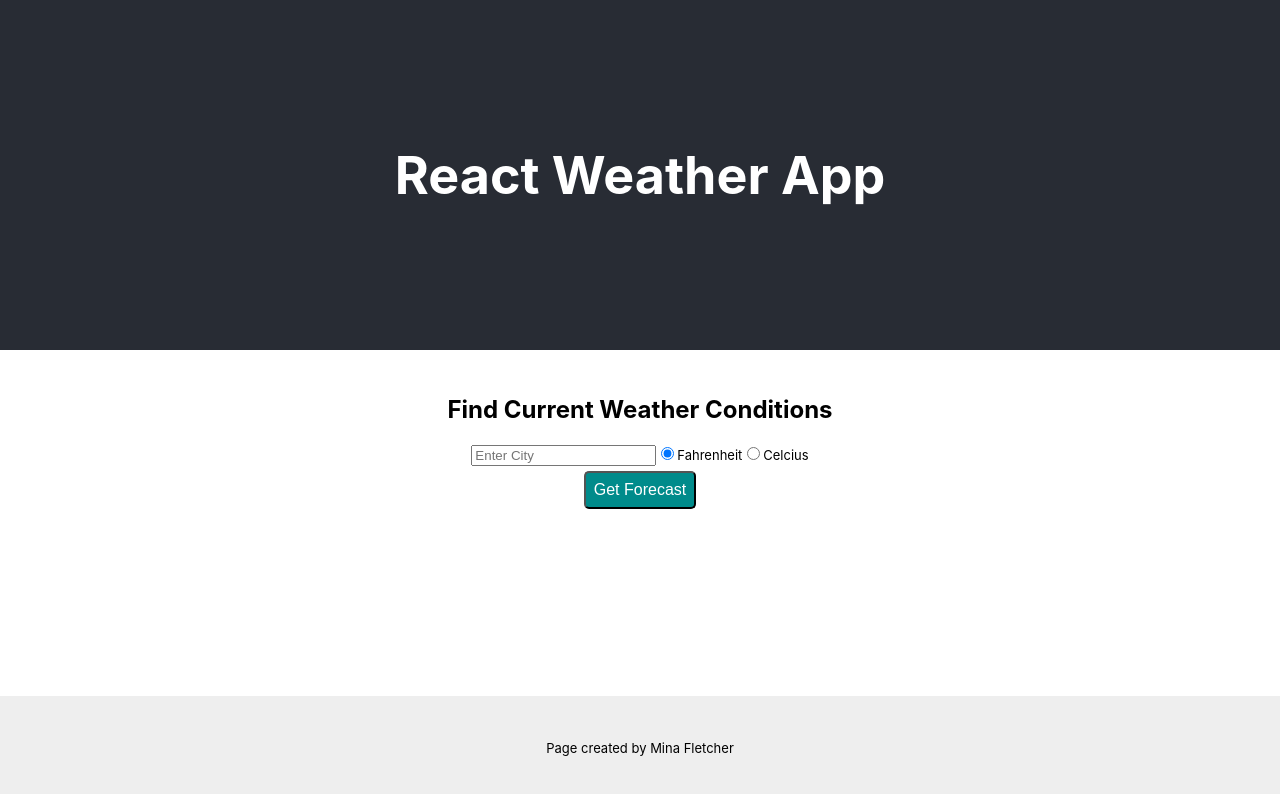
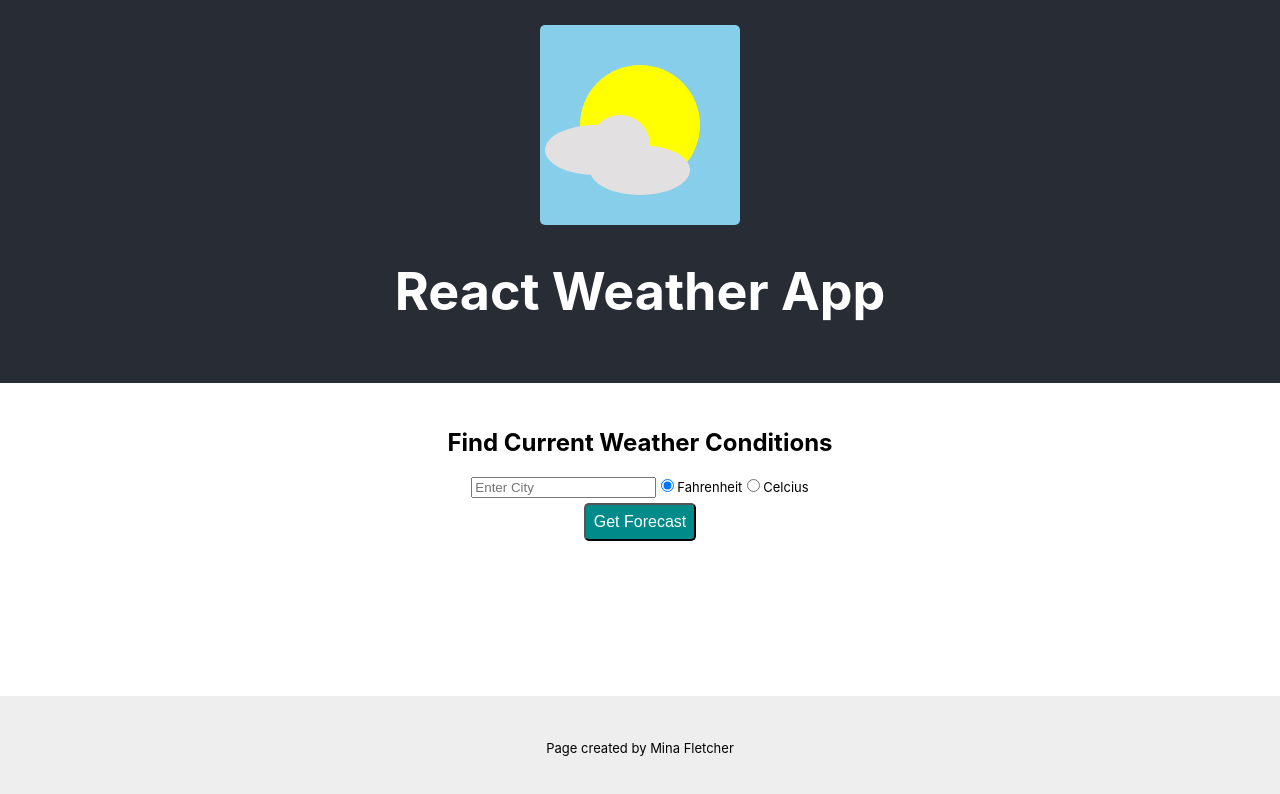
Before and after one commit to minafletcher/Weather_App, a React (Create React App) app in the folder weather_app/: page / in a window 1280 px wide. Shown: the top 794 px of the page. Built offline with nearby package versions, Linux system fonts and the light colour scheme.

Commit message:
added logo

```diff
--- a/weather_app/src/App.js
+++ b/weather_app/src/App.js
@@ -2,10 +2,13 @@
 import React from 'react';
 import './App.css';
 import Forecast from "./components/Forecast/Forecast";
+import Logo from './components/Logo/Logo';
+
 function App() {
  return (
    <div className="App">
      <header className="App-header">
+     <Logo />
        <h1>React Weather App</h1>
      </header>
      <main>
```
